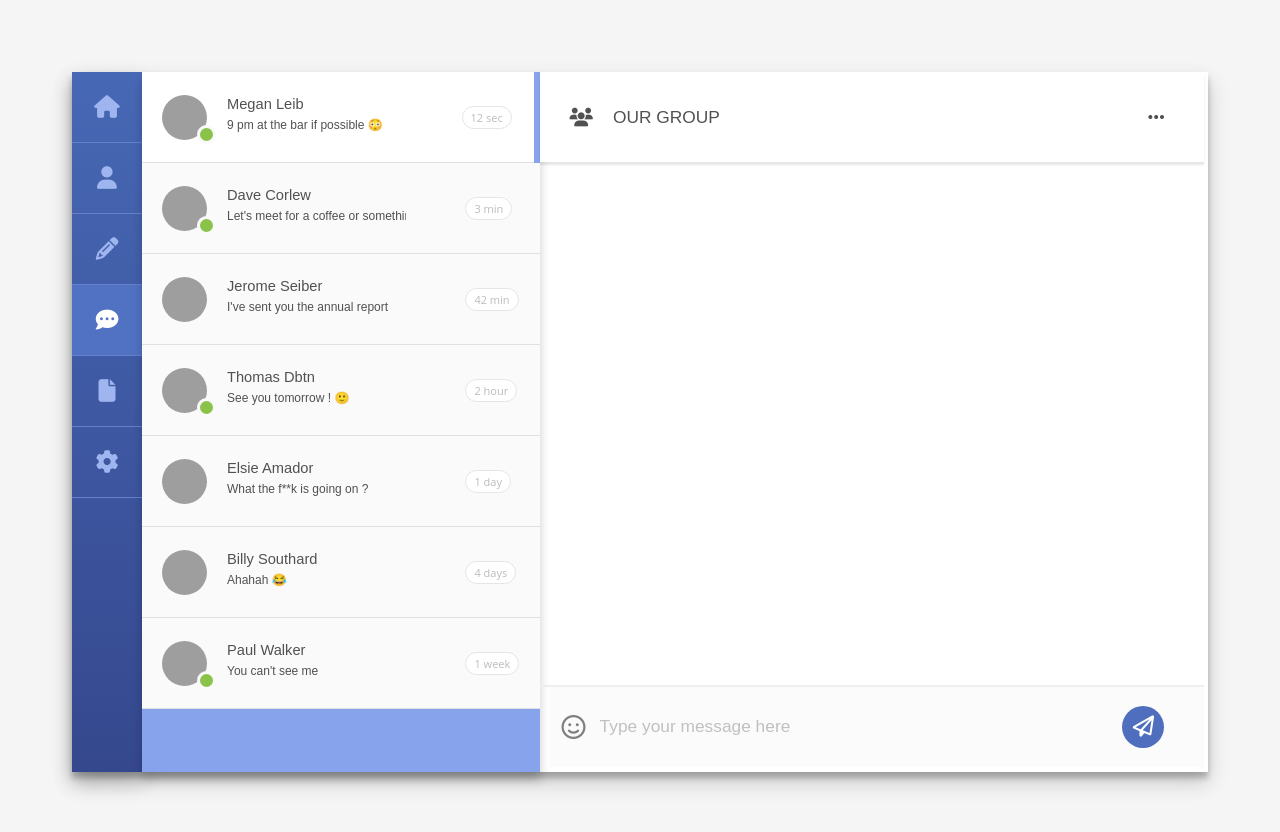
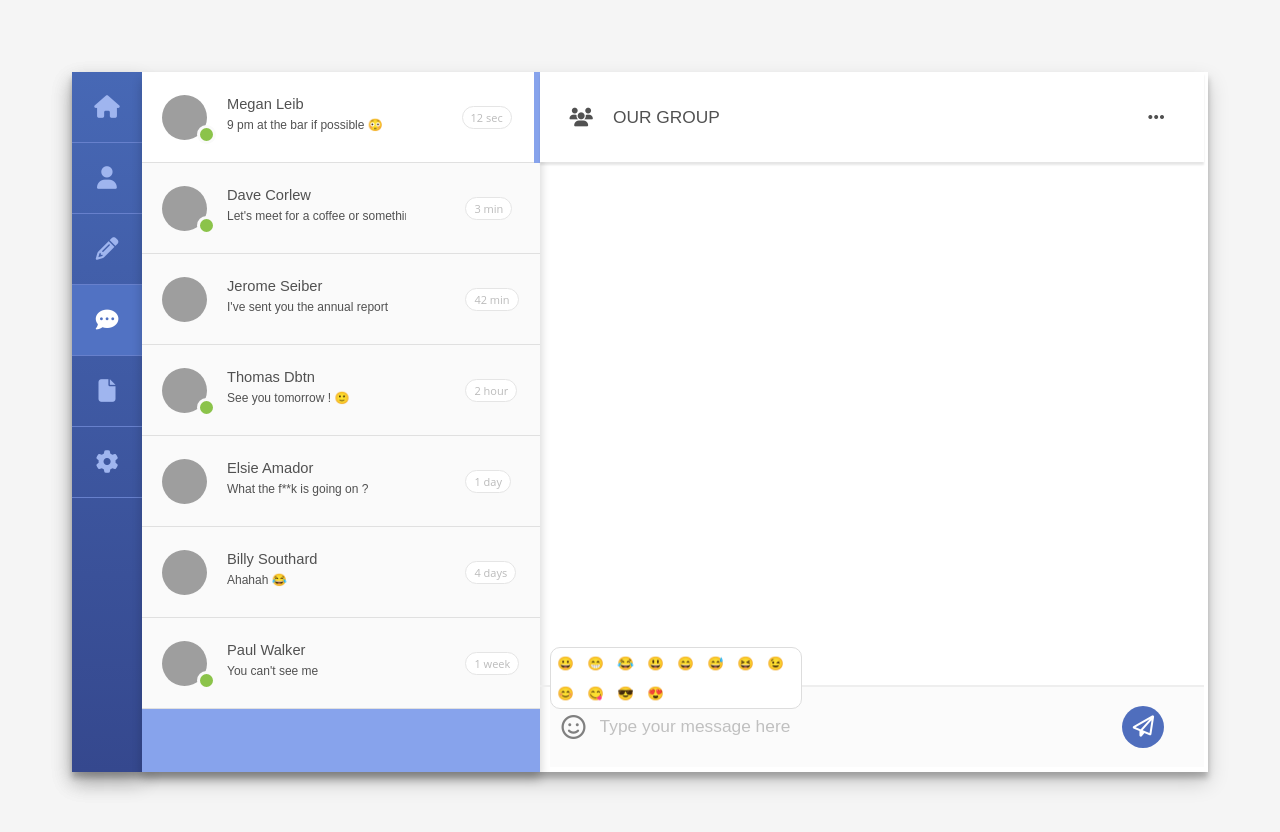
Before and after one commit to babaeiFateme/chat-app, a plain HTML site: page frontend/index.html in a window 1280 px wide. Both pictures are taken after a click on the button 573 px from the left and 727 px from the top of the page. Drawn offline with Linux system fonts and the light colour scheme; no server answers; grey boxes are pictures that could not be loaded.

Commit message:
feat: add emoji

```diff
--- a/frontend/index.html
+++ b/frontend/index.html
@@ -141,6 +141,11 @@
           </button>
           <input type="text" class="message-box" placeholder="Type your message here" />
           <i class="icon send fa-regular fa-paper-plane clickable icon-send" aria-hidden="true" id="iconSend"></i>
+          <div class="emoji-keyboard">
+            <div class="emoji-container">
+              <!-- Emoji buttons will be dynamically added here -->
+            </div>
+          </div>
         </div>
       </section>
     </div>
--- a/frontend/public/css/master.css
+++ b/frontend/public/css/master.css
@@ -394,3 +394,28 @@ body {
   color: #777;
   margin: 0;
 }
+
+.emoji-keyboard {
+  display: none;
+  position: absolute;
+  z-index: 20;
+  max-width: 250px;
+  flex-wrap: wrap;
+  border: 1px solid #dddddd;
+  top: -40px;
+  background-color: #fff;
+  border-radius: 10px;
+  left: 10px;
+}
+
+.emoji-keyboard .emoji-container .emoji-button {
+  max-width: 30px;
+  aspect-ratio: 1;
+  border: unset;
+  background-color: unset;
+  width: 100%;
+}
+
+.d-block {
+  display: block;
+}
--- a/frontend/public/js/app.js
+++ b/frontend/public/js/app.js
@@ -73,3 +73,43 @@ socket.on("typing", () => {
 socket.on("stopTyping", () => {
     typingIndicator.style.display = "none";
 });
+
+//emoji
+const emojis = [
+    "😀",
+    "😁",
+    "😂",
+    "😃",
+    "😄",
+    "😅",
+    "😆",
+    "😉",
+    "😊",
+    "😋",
+    "😎",
+    "😍",
+]; // Add more emojis as needed
+
+const emojiContainer = document.querySelector(".emoji-container");
+
+const populateEmojis = () => {
+    emojis.forEach((emoji, index) => {
+        const button = document.createElement("button");
+        button.classList.add("emoji-button");
+        button.textContent = emoji;
+        button.addEventListener("click", () => {
+            input.value += emoji;
+        });
+        emojiContainer.appendChild(button);
+    });
+};
+
+populateEmojis();
+
+const emojiSelect = document.querySelector(".emoji-select");
+const emojiKeyboard = document.querySelector(".emoji-keyboard");
+
+emojiSelect.addEventListener("click", () => {
+    console.log("fffff");
+    emojiKeyboard.classList.toggle("d-block");
+});
```
